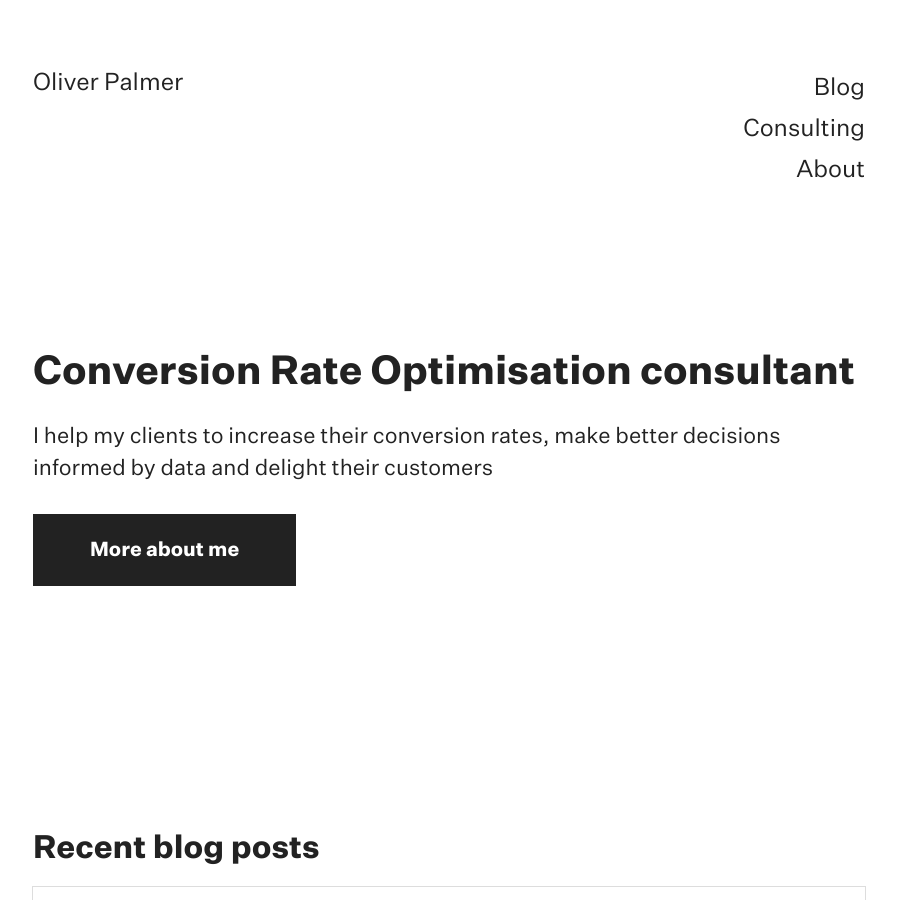
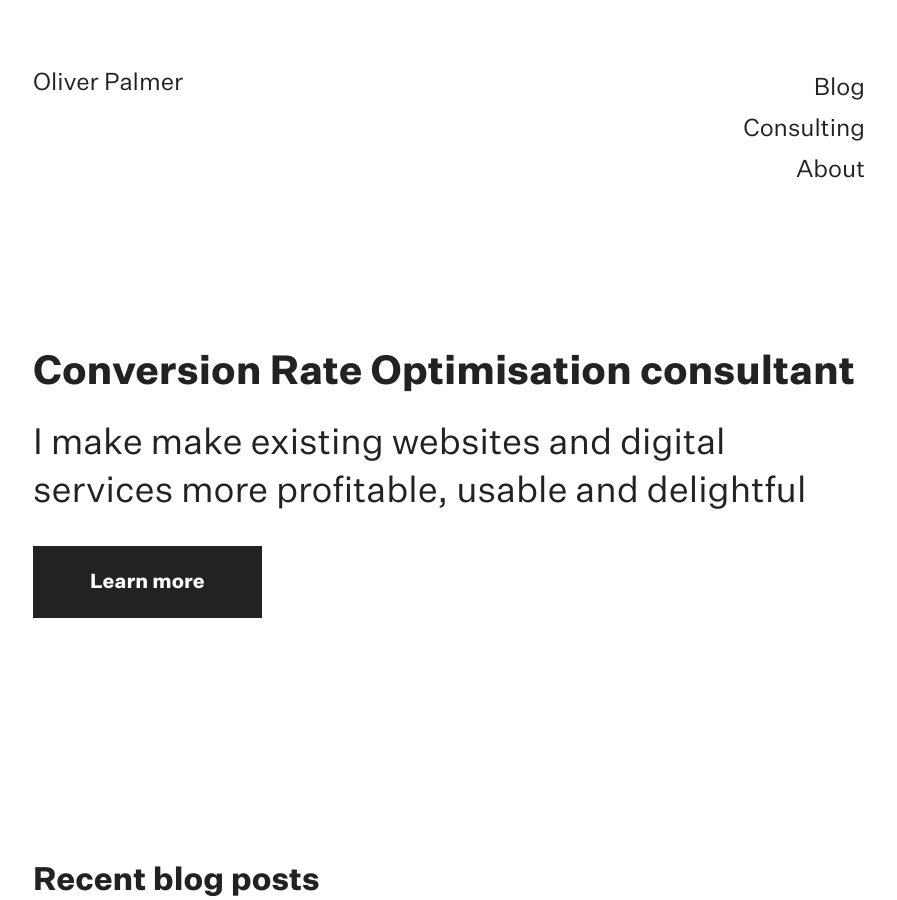
Before and after one commit to olleepalmer/olleepalmer.github.io, a Jekyll site: the page built from index.md, in a window 1280 px wide and 900 px high. Shown: the whole window, without its empty margins (191-1088 px from the left). Built offline with Jekyll 4.4.1, drawn with Linux system fonts in a browser that asks for light colours; comment, search, counter and statistics services are not loaded.

Commit message:
Headings update

```diff
--- a/index.md
+++ b/index.md
@@ -2,6 +2,6 @@
 layout: index
 title: "Conversion Rate Optimisation consultant"
 hero-header: "Conversion Rate Optimisation consultant"
-hero-p: "I help my clients to increase their conversion rates, make better decisions informed by data and delight their customers"
-hero-cta: "More about me"
+hero-subhead: "I make make existing websites and digital services more profitable, usable and delightful"
+hero-cta: "Learn more"
 ---
```
Also changed, not shown: blog.md (+3 -3 lines), consulting.md (+0 -1 lines).
